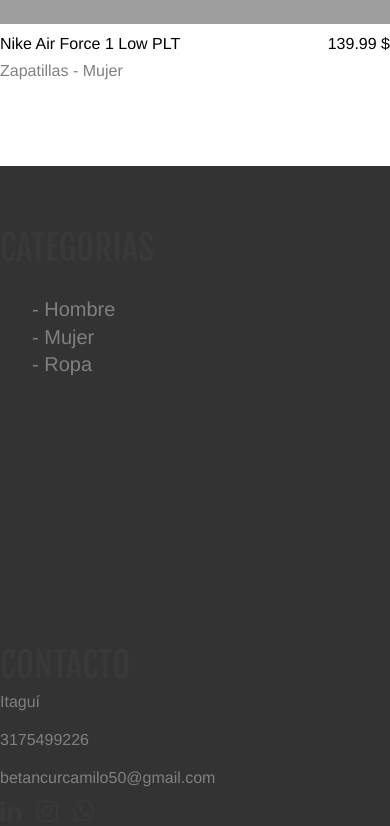
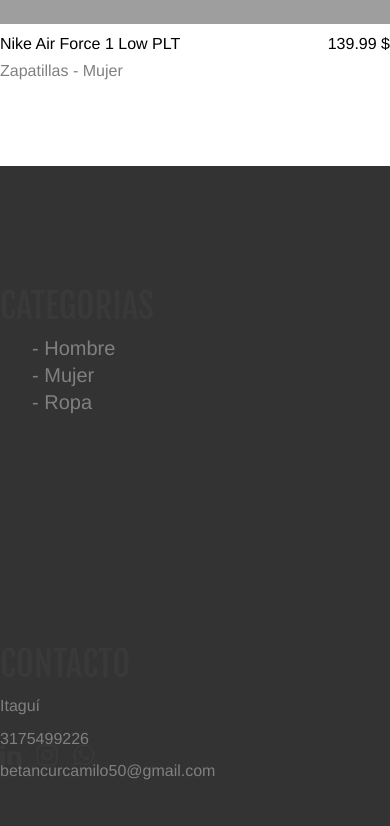
Before and after one commit to camilobeta1998/tiendaonline, a React (Create React App) app: page / in a window 390 px wide. Shown: the part 4650-5476 px from the top of the page. Built offline with nearby package versions, Linux system fonts and the light colour scheme; grey boxes are pictures that could not be loaded; the HTML template or start-up script is replaced by a standard one.

Commit message:
pequeños cambios en el css

```diff
--- a/src/styles/estilosFooter/_Footer.scss
+++ b/src/styles/estilosFooter/_Footer.scss
@@ -22,6 +22,9 @@
             flex-direction: column ;
             justify-content: space-between;
             margin: 15px 0;
+            @media only screen and (max-width: 960px){
+                height: 10em;
+            }
 
             h4{
                 font-size: 35px;
@@ -34,6 +37,10 @@
                 bottom: 7em;
                 font-size: 20px;
                 margin: 5px 0;
+                @media only screen and (max-width: 960px){
+                    position: relative;
+                    top: 0;
+                }
             }
             .contegorias{
                 color: white;
@@ -52,12 +59,17 @@
             width: 25em;
             height: 20em;
             margin: 15px 0;
+            @media only screen and (max-width:960px){
+                margin: 0px 0px;
+                height: 10em;
+            }
 
             .contenedor-contacto{
                 height: 50%;
                 display: flex;
                 flex-flow: column nowrap;
                 justify-content: space-around;
+
                 h4{
                     font-size: 35px;
                     font-family: 'Fjalla One', sans-serif;
@@ -65,6 +77,9 @@
                 }
                 p{
                     color: gray;
+                    @media only screen and (max-width:960px){
+                        margin: 5px 0;
+                    }
                 }
             }
             .iconos{
@@ -76,6 +91,9 @@
                 }
                 .fa-instagram {
                     margin: 0 15px;
+                    @media only screen and (max-width:960px){
+                        margin-top: 25px;
+                    }
                 }
             }
 
```
